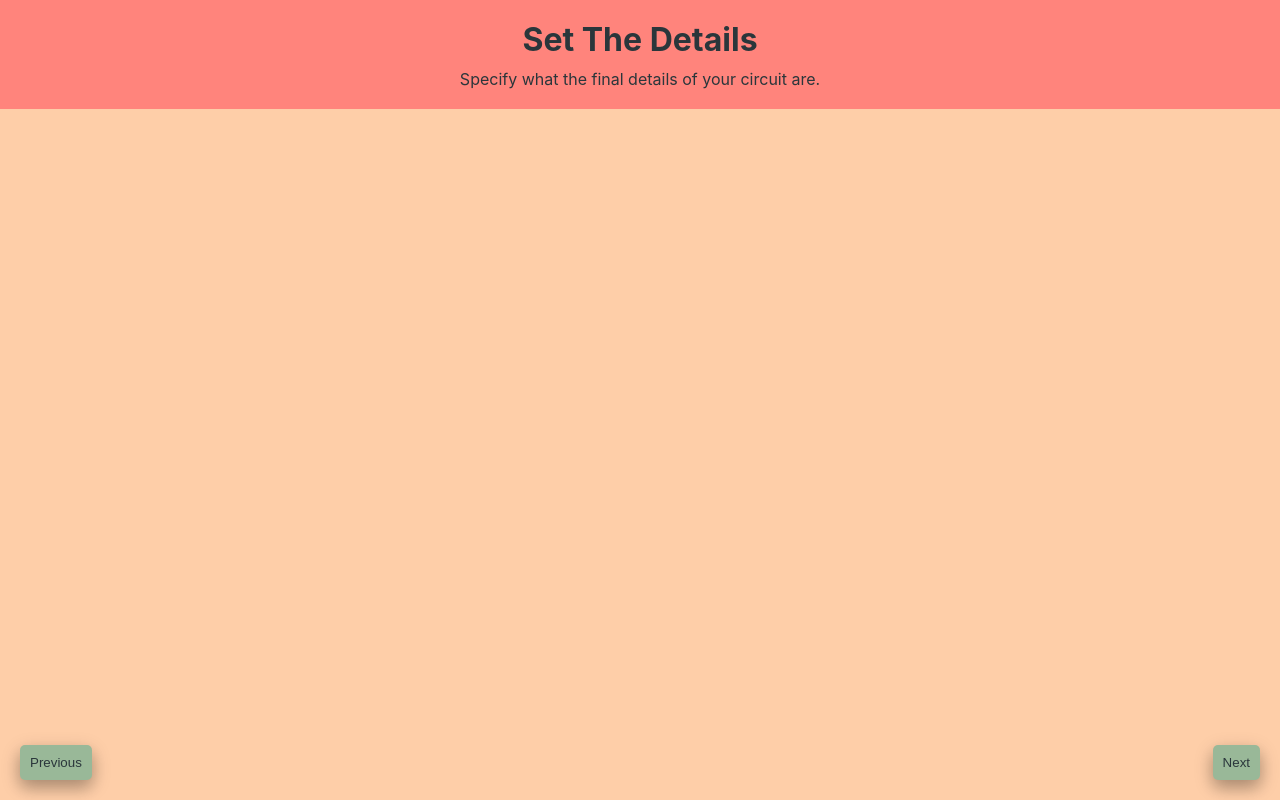
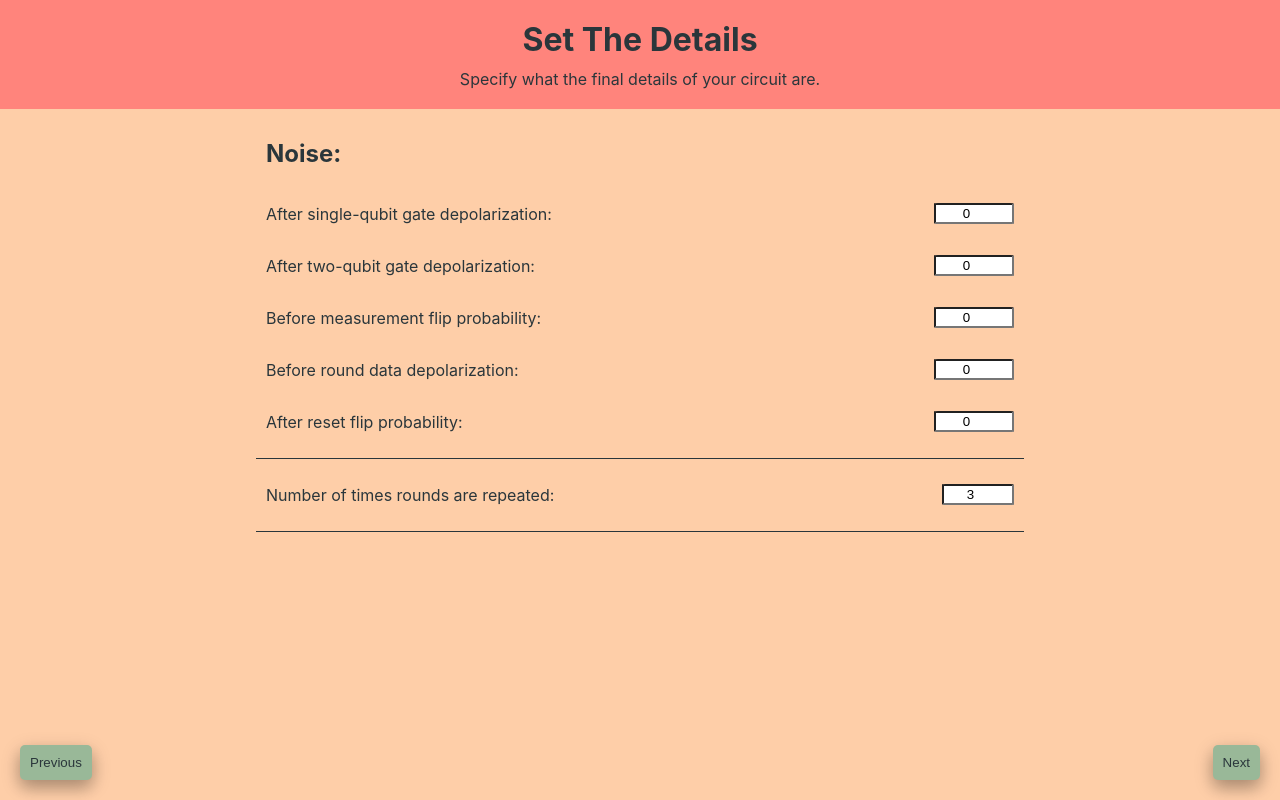
Before and after one commit to Alison539/Project, a React (Create React App) app in the folder Implementation/qec-app/: page /set_details in a window 1280 px wide. Built offline with nearby package versions, Linux system fonts and the light colour scheme.

Commit message:
Made the MVP set details page

```diff
--- a/Implementation/qec-app/src/App.js
+++ b/Implementation/qec-app/src/App.js
@@ -10,12 +10,14 @@ import OutputCode from "./pages/OutputCode";
 import { CoordinateSystemProvider } from "./contexts/CoordinateSystemContext";
 import { QubitProvider } from "./contexts/QubitContext";
 import { OperationProvider } from "./contexts/OperationContext";
+import { DetailsProvider } from "./contexts/DetailsContext";
 
 function App() {
   return (
     <CoordinateSystemProvider>
       <QubitProvider>
         <OperationProvider>
+          <DetailsProvider>
             <div className="main">
               <Router>
                 <Routes>
@@ -30,6 +32,7 @@ function App() {
               </Router>
 
             </div>
+          </DetailsProvider>
         </OperationProvider>
       </QubitProvider>
     </CoordinateSystemProvider>
--- a/Implementation/qec-app/src/components/styles.css
+++ b/Implementation/qec-app/src/components/styles.css
@@ -83,6 +83,24 @@
     padding: 10px;
   }
 
+  .details-option {
+    display: flex;
+    justify-content: space-between;
+    margin-top: 0;
+    padding: 0;
+  }
+
+  .details-input {
+    max-height: 25px;
+    border-radius: 5%;
+    text-align: center;
+    align-self: center;
+
+  }
+
+  .menu-grid{
+    display: grid
+  }
   .option-button {
     color: var(--dark-text);
     border-radius: 20%;
--- /dev/null
+++ b/Implementation/qec-app/src/contexts/DetailsContext.js
@@ -0,0 +1,25 @@
+import React, { createContext, useState } from "react";
+
+export const DetailsContext = createContext();
+
+export const DetailsProvider = ({ children }) => {
+    const [numCycles, setNumCycles] = useState(3);
+
+    const[singleGateDepolarization, setSingleGateDepolarization] = useState(0);
+    const[twoGateDepolarization, setTwoGateDepolarization] = useState(0);
+    const[measureFlipProbs, setMeasureFlipProbs] = useState(0)
+    const[roundFlipProbs, setRoundFlipProbs] = useState(0)
+    const[resetFlipProbs, setResetFlipProbs] = useState(0)
+
+
+    return (
+        <DetailsContext.Provider value={{ numCycles, setNumCycles,
+        singleGateDepolarization, setSingleGateDepolarization,
+        twoGateDepolarization, setTwoGateDepolarization,
+        measureFlipProbs, setMeasureFlipProbs,
+        roundFlipProbs, setRoundFlipProbs,
+        resetFlipProbs, setResetFlipProbs }}>
+            {children}
+        </DetailsContext.Provider>
+    );
+}
--- a/Implementation/qec-app/src/contexts/QubitContext.js
+++ b/Implementation/qec-app/src/contexts/QubitContext.js
@@ -43,20 +43,11 @@ export class Qubit {
         this.label = label;
     }
 }
-export class QubitGroup {
-    constructor(name, colour, index) {
-        this.name = name;
-        this.colour = colour;
-        this.index = index;
-    }
-}
-
 
 export const QubitProvider = ({ children }) => {
     const {coordsGivenCoordSys} = useContext(CoordinateSystemContext)
 
     const [qubits, setQubits] = useState([]);
-    const [qubitgroups, setQubitGroups] = useState([]);
     const [highestX, setHighestX] = useState(0);
     const [highestY, setHighestY] = useState(0);
 
--- a/Implementation/qec-app/src/pages/SetDetails.js
+++ b/Implementation/qec-app/src/pages/SetDetails.js
@@ -1,13 +1,57 @@
-import React from "react";
+import React, { useContext } from "react";
 import NavigationButton from "../components/NavigationButton";
 import TopBanner from "../components/TopBanner";
+import { DetailsContext } from "../contexts/DetailsContext";
 
 const SetDetails = () => {
+  const { numCycles, setNumCycles,
+    singleGateDepolarization, setSingleGateDepolarization,
+    twoGateDepolarization, setTwoGateDepolarization,
+    measureFlipProbs, setMeasureFlipProbs,
+    roundFlipProbs, setRoundFlipProbs,
+    resetFlipProbs, setResetFlipProbs } = useContext(DetailsContext)
+
   return (
-    <div className = "main">
-        <TopBanner title="Set The Details" description="Specify what the final details of your circuit are." />
-        <NavigationButton label = "Previous" destinationPage={"/Rounds"} position={{bottom: "20px", left: "20px"}}/>
-        <NavigationButton label = "Next" destinationPage={"/Output_code"} position={{bottom: "20px", right: "20px"}}/>
+    <div className="main">
+      <TopBanner title="Set The Details" description="Specify what the final details of your circuit are." />
+
+      <div style = {{width: "60%", marginLeft:"20%"}}>
+        <div className="menu-option">
+          <h2>Noise: </h2>
+          <div className="details-option">
+            <p> After single-qubit gate depolarization: </p>
+            <input className="details-input" id="singleGateDepolarization" step="0.001" max="1" min="0" value={singleGateDepolarization} type="number" onChange={(e) => { setSingleGateDepolarization(e.target.value) }} />
+          </div>
+          <div className="details-option">
+            <p> After two-qubit gate depolarization: </p>
+            <input className="details-input" id="twoGateDepolarization" step="0.001" max="1" min="0" value={twoGateDepolarization} type="number" onChange={(e) => { setTwoGateDepolarization(e.target.value) }} />
+          </div>
+          <div className="details-option">
+            <p> Before measurement flip probability: </p>
+            <input className="details-input" id="measureFlipProbs" step="0.001" max="1" min="0" value={measureFlipProbs} type="number" onChange={(e) => { setMeasureFlipProbs(e.target.value) }} />
+          </div>
+          <div className="details-option">
+            <p> Before round data depolarization: </p>
+            <input className="details-input" id="roundFlipProbs" step="0.001" max="1" min="0" value={roundFlipProbs} type="number" onChange={(e) => { setRoundFlipProbs(e.target.value) }} />
+          </div>
+          <div className="details-option">
+            <p> After reset flip probability: </p>
+            <input className="details-input" id="resetFlipProbs" step="0.001" max="1" min="0" value={resetFlipProbs} type="number" onChange={(e) => { setResetFlipProbs(e.target.value) }} />
+            </div>
+        </div>
+
+        <div className="menu-option">
+          <div className="details-option">
+            <p> Number of times rounds are repeated: </p>
+            <input className="details-input" id="repeats" max="1000" min="1" value={numCycles} type="number" onChange={(e) => { setNumCycles(e.target.value) }} />
+          </div>
+        </div>
+
+
+      </div>
+
+      <NavigationButton label="Previous" destinationPage={"/Rounds"} position={{ bottom: "20px", left: "20px" }} />
+      <NavigationButton label="Next" destinationPage={"/Output_code"} position={{ bottom: "20px", right: "20px" }} />
     </div>
   );
 };
```
Lines whose indentation alone changed are shown as unchanged.
